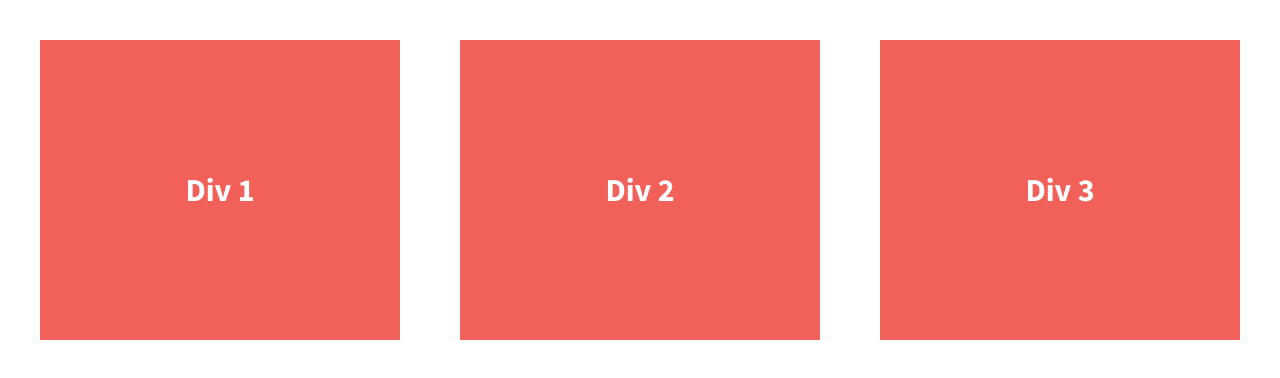
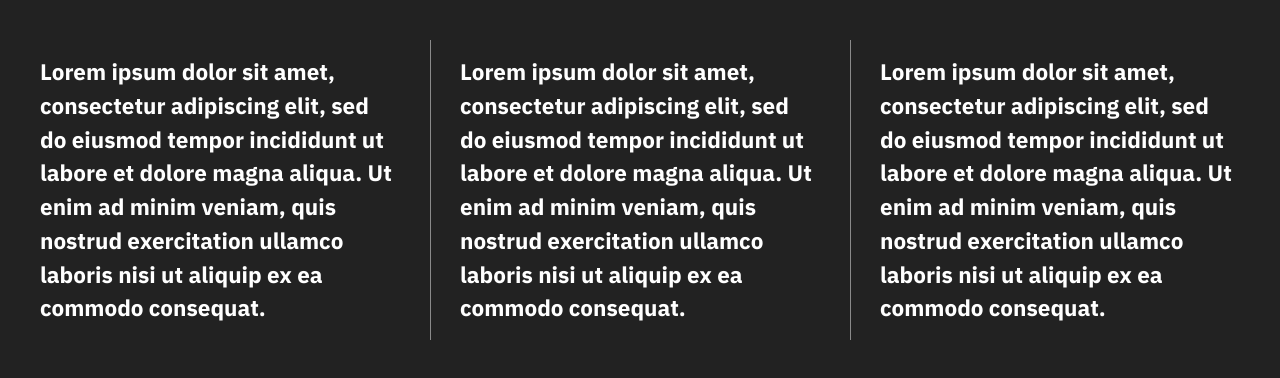
Before and after one commit to goonietunes/206-divs-flexbox, a plain HTML site: page index.html in a window 1280 px wide. Drawn offline with nearby package versions, Linux system fonts and the light colour scheme.

Commit message:
changed bkgd color, font, added lorem ipsum text and borders

```diff
--- a/css/main.css
+++ b/css/main.css
@@ -97,12 +97,12 @@ textarea {
 
 
 html {
-  background-color: #fff;
+  background-color: #222;
   height: 100%;
 }
 
 body {
-  font-family: 'Source Sans Pro', sans-serif;
+  font-family: 'IBM Plex Sans', sans-serif;
   padding: 2em;
   font-size: 1.25em;
   height: 100%;
@@ -123,12 +123,15 @@ body {
   width: 30%;
   color: #fff;
   line-height: 1.5em;
-  font-size: 1.6em;
-  background-color: #f16059;
+  font-size: 1.125em;
   height: 300px;
 }
 
-
+.vl {
+  display: flex;
+  width: 1px;
+  background-color: rgba(242, 242, 242, 0.5);
+}
 
 
 /* ==========================================================================
--- a/index.html
+++ b/index.html
@@ -15,6 +15,7 @@
         <script src="js/vendor/modernizr-2.8.3.min.js"></script>
         <link href='http://fonts.googleapis.com/css?family=Lora:700' rel='stylesheet' type='text/css'>
         <link href='http://fonts.googleapis.com/css?family=Source+Sans+Pro:400,700' rel='stylesheet' type='text/css'>
+        <link href="https://fonts.googleapis.com/css?family=IBM+Plex+Sans:400,400i,700|IBM+Plex+Serif:400,400i,700" rel="stylesheet">
     </head>
     <body>
         <!--[if lt IE 8]>
@@ -23,13 +24,15 @@
 
         <section class="wrapper">
             <div class="div-1">
-                Div 1
+                <p>Lorem ipsum dolor sit amet, consectetur adipiscing elit, sed do eiusmod tempor incididunt ut labore et dolore magna aliqua. Ut enim ad minim veniam, quis nostrud exercitation ullamco laboris nisi ut aliquip ex ea commodo consequat.</p>
             </div>
+            <div class="vl"></div>
             <div class="div-2">
-                Div 2
+                <p>Lorem ipsum dolor sit amet, consectetur adipiscing elit, sed do eiusmod tempor incididunt ut labore et dolore magna aliqua. Ut enim ad minim veniam, quis nostrud exercitation ullamco laboris nisi ut aliquip ex ea commodo consequat.</p>
             </div>
+            <div class="vl"></div>
             <div class="div-3">
-                Div 3
+                <p>Lorem ipsum dolor sit amet, consectetur adipiscing elit, sed do eiusmod tempor incididunt ut labore et dolore magna aliqua. Ut enim ad minim veniam, quis nostrud exercitation ullamco laboris nisi ut aliquip ex ea commodo consequat.</p>
             </div>
         </section>
 
```
